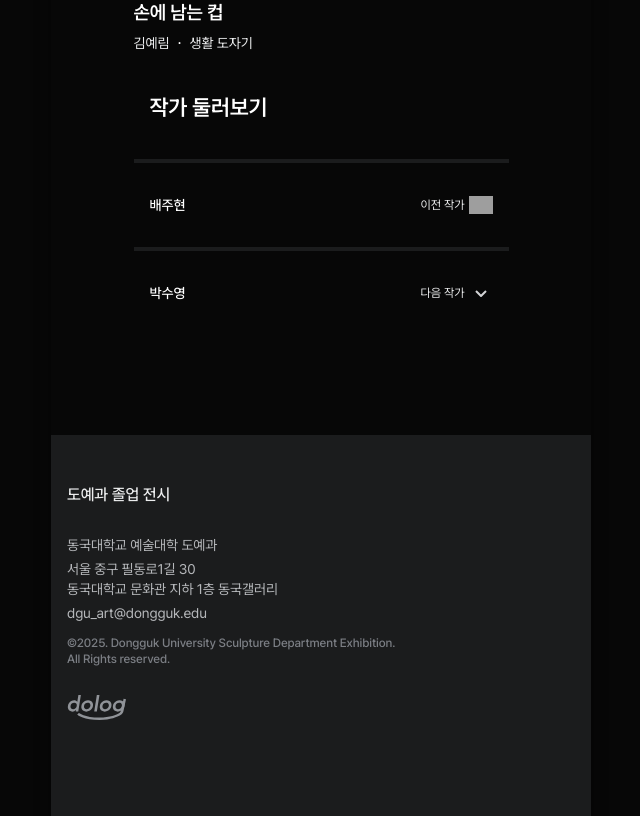
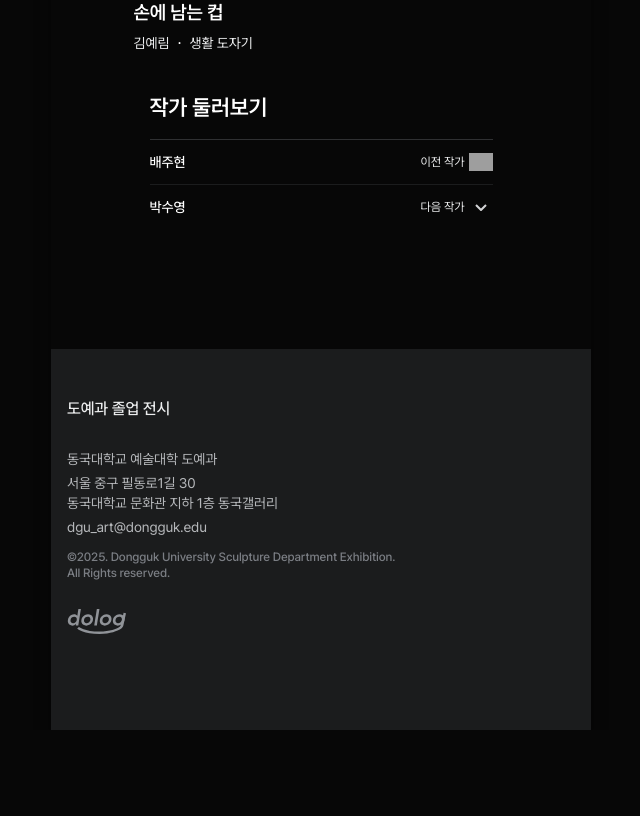
Before and after one commit to DoLog-Team/DoLog-FE, a Next.js app in the folder apps/client/: page /1/exhibition/1/artist/1 in a window 1280 px wide. Shown: the part 1780-2596 px from the top of the page, without its empty margins (319-959 px from the left). After the commit the page ends 2510 px from the top, so only its background shows below. Built offline with nearby package versions, Linux system fonts and the light colour scheme; grey boxes are pictures that could not be loaded.

Commit message:
feat: Divider 컴포넌트 옵션 추가

```diff
--- a/apps/client/components/common/Divider/Divider.styles.ts
+++ b/apps/client/components/common/Divider/Divider.styles.ts
@@ -1,17 +1,40 @@
+import { cva } from "class-variance-authority";
+
 export const dividerStyles = {
-	wrapper: {
-		width: "calc(100% + 2rem)",
-		marginLeft: "-1rem",
-		marginRight: "-1rem",
-		padding: "20px 0",
-		display: "flex",
-		flexDirection: "column" as const,
-		justifyContent: "center",
-	},
+	wrapper: cva("flex flex-col justify-center", {
+		variants: {
+			spacing: {
+				none: "py-0",
+				sm: "py-2",
+				md: "py-4",
+				lg: "py-5",
+			},
+			fullBleed: {
+				true: "w-[calc(100%+2rem)] -mx-4",
+				false: "w-full",
+			},
+		},
+		defaultVariants: {
+			spacing: "lg",
+			fullBleed: true,
+		},
+	}),
 
-	line: {
-		width: "100%",
-		height: "4px",
-		backgroundColor: "var(--color-stroke-lightest)",
-	},
+	line: cva("w-full", {
+		variants: {
+			thickness: {
+				thin: "h-[1px]",
+				medium: "h-[2px]",
+				thick: "h-[4px]",
+			},
+			color: {
+				lightest: "bg-stroke-lightest",
+				lighter: "bg-stroke-lighter",
+			},
+		},
+		defaultVariants: {
+			thickness: "thick",
+			color: "lightest",
+		},
+	}),
 };
--- a/apps/client/components/common/Divider/Divider.tsx
+++ b/apps/client/components/common/Divider/Divider.tsx
@@ -1,9 +1,16 @@
-import { dividerStyles } from "./Divider.styles";
+import { dividerStyles as s } from "./Divider.styles";
 
-export const Divider = () => {
+interface DividerProps {
+	spacing?: "none" | "sm" | "md" | "lg";
+	thickness?: "thin" | "medium" | "thick";
+	fullBleed?: boolean;
+	color?: "lightest" | "lighter";
+}
+
+export const Divider = ({ spacing, thickness, fullBleed, color }: DividerProps) => {
 	return (
-		<div style={dividerStyles.wrapper}>
-			<div style={dividerStyles.line} />
+		<div className={s.wrapper({ spacing, fullBleed })}>
+			<div className={s.line({ thickness, color })} />
 		</div>
 	);
 };
```
